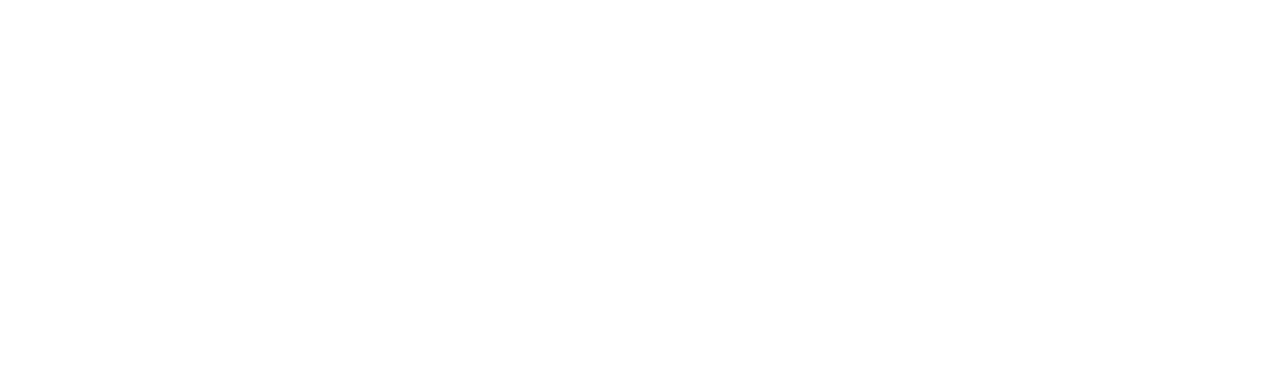
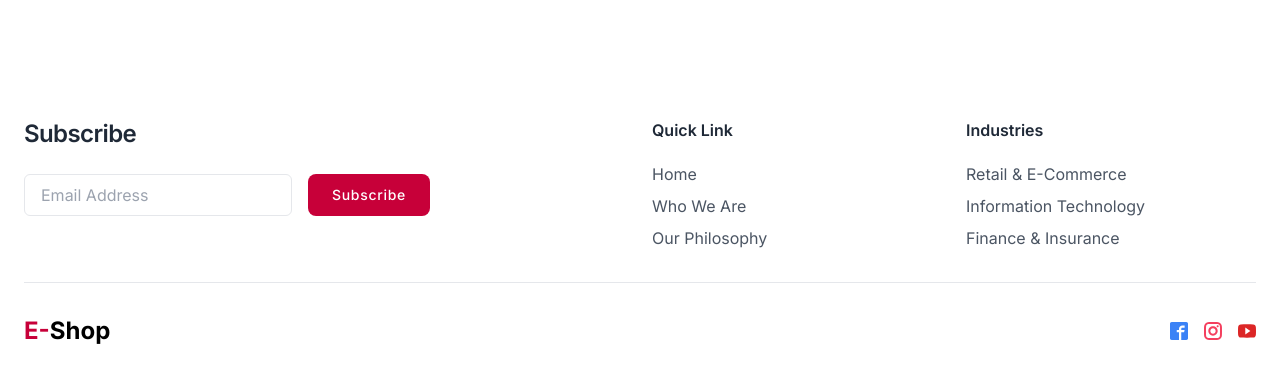
Before and after one commit to azizul96/e-commerce, a Next.js app: page / in a window 1280 px wide. Shown: the part 1732-2114 px from the top of the page. Before the commit the page ends 1762 px from the top, so only its background shows below. Built offline with nearby package versions, Linux system fonts and the light colour scheme; no server answers; the database is empty.

Commit message:
footer added

```diff
--- a/src/app/layout.js
+++ b/src/app/layout.js
@@ -4,6 +4,7 @@
 import Navbar from "@/components/Navbar/Navbar";
 import { ToastContainer } from "react-toastify";
 import 'react-toastify/dist/ReactToastify.css';
+import Footer from "@/components/Footer/Footer";
 
 const inter = Inter({ subsets: ["latin"] });
 
@@ -18,7 +19,8 @@
       <body className={inter.className}>
         <GlobalState>
           <Navbar/>
-          <main className="flex min-h-screen flex-col ">{children}</main>
+            <main className="flex min-h-screen flex-col ">{children}</main>
+          <Footer/>
         </GlobalState>
         <ToastContainer
           position="top-right"
--- a/src/app/page.js
+++ b/src/app/page.js
@@ -50,8 +50,8 @@
             </button>
           </div>
           <div className="hidden lg:mt-0 lg:col-span-5 lg:flex">
-            <img
-              src="https://i.ibb.co/hCssBf2/IMM-done-30.jpg"
+            <img className="rounded-lg"
+              src="https://i.ibb.co/XJ6BhNX/main.jpg"
               alt="Explore Shop Collection"
             />
           </div>
@@ -120,7 +120,7 @@
             <li>
               <div className="relative block group">
                 <img
-                  src="https://images.unsplash.com/photo-1618898909019-010e4e234c55?ixlib=rb-4.0.3&ixid=MnwxMjA3fDB8MHxwaG90by1wYWdlfHx8fGVufDB8fHx8&auto=format&fit=crop&w=774&q=80"
+                  src="https://i.ibb.co/C8PgQQX/kids.jpg"
                   className="object-cover w-full aspect-square"
                 />
                 <div className="absolute inset-0 flex flex-col items-start justify-end p-6">
@@ -137,7 +137,7 @@
             <li>
               <div className="relative block group">
                 <img
-                  src="https://images.unsplash.com/photo-1624623278313-a930126a11c3?ixlib=rb-4.0.3&ixid=MnwxMjA3fDB8MHxwaG90by1wYWdlfHx8fGVufDB8fHx8&auto=format&fit=crop&w=774&q=80"
+                  src="https://i.ibb.co/hyzKFNj/women.jpg"
                   className="object-cover w-full aspect-square"
                 />
                 <div className="absolute inset-0 flex flex-col items-start justify-end p-6">
@@ -154,7 +154,7 @@
             <li className="lg:col-span-2 lg:col-start-2 lg:row-span-2 lg:row-start-1">
               <div className="relative block group">
                 <img
-                  src="https://images.unsplash.com/photo-1593795899768-947c4929449d?ixlib=rb-4.0.3&ixid=MnwxMjA3fDB8MHxwaG90by1wYWdlfHx8fGVufDB8fHx8&auto=format&fit=crop&w=2672&q=80"
+                  src="https://i.ibb.co/dfbYFPL/men.webp"
                   className="object-cover w-full aspect-square"
                 />
                 <div className="absolute inset-0 flex flex-col items-start justify-end p-6">
--- a/src/app/unauthorized-page/page.js
+++ b/src/app/unauthorized-page/page.js
@@ -8,8 +8,8 @@
         <div className="mx-auto mt-8 max-w-screen-xl px-4 sm:px-6 lg:px-8 ">
           <div className="bg-white shadow">
             <div className="px-4 py-6 sm:px-8 sm:py-10 flex flex-col gap-5">
-              <h1 className="font-bold text-lg">
-                You don't have access to view this page!
+              <h1 className="font-bold text-lg ">
+                You don't have access to view this page! &#128148;
               </h1>
             </div>
           </div>
--- a/src/components/CartModal/CartModal.js
+++ b/src/components/CartModal/CartModal.js
@@ -163,7 +163,9 @@
             Checkout
           </button>
           <div className="mt-6 flex justify-center text-center text-sm text-yellow-600">
-            <button type="button" className="font-medium text-grey">
+            <button type="button" className="font-medium text-grey"
+            onClick={()=> router.push("/product/listing/all-product")}
+            >
               Continue Shopping
               <span aria-hidden="true"> &rarr; </span>
             </button>
--- /dev/null
+++ b/src/components/Footer/Footer.js
@@ -0,0 +1,71 @@
+import Link from "next/link";
+import { ImFacebook2 } from "react-icons/im";
+import { GrInstagram } from "react-icons/gr";
+import { IoLogoYoutube } from "react-icons/io";
+
+
+const Footer = () => {
+  return (
+    <footer className="bg-white mt-10">
+      <div className="container px-6 py-12 mx-auto">
+          <div className="grid grid-cols-1 gap-6 sm:grid-cols-2 sm:gap-y-10 lg:grid-cols-4">
+              <div className="sm:col-span-2">
+                  <h1 className="max-w-lg text-xl font-semibold tracking-tight text-gray-800 xl:text-2xl dark:text-white">Subscribe</h1>
+
+                  <div className="flex flex-col mx-auto mt-6 space-y-3 md:space-y-0 md:flex-row">
+                      <input id="email" type="text" className="px-4 py-2 text-gray-700 bg-white border rounded-md dark:bg-gray-900 dark:text-gray-300 dark:border-gray-600 focus:border-blue-400 dark:focus:border-blue-300 focus:outline-none focus:ring focus:ring-opacity-40 focus:ring-blue-300" placeholder="Email Address"/>
+
+                      <button className="w-full px-6 py-2.5 text-sm font-medium tracking-wider text-white transition-colors duration-300 transform md:w-auto md:mx-4 focus:outline-none bg-[#c70039] rounded-lg hover:bg-gray-700 focus:ring focus:ring-gray-300 focus:ring-opacity-80">
+                          Subscribe
+                      </button>
+                  </div>
+              </div>
+
+              <div>
+                  <p className="font-semibold text-gray-800 dark:text-white">Quick Link</p>
+
+                  <div className="flex flex-col items-start mt-5 space-y-2">
+                      <a href="#" className="text-gray-600 transition-colors duration-300 dark:text-gray-300 dark:hover:text-blue-400 hover:underline hover:text-blue-500">Home</a>
+                      <a href="#" className="text-gray-600 transition-colors duration-300 dark:text-gray-300 dark:hover:text-blue-400 hover:underline hover:text-blue-500">Who We Are</a>
+                      <a href="#" className="text-gray-600 transition-colors duration-300 dark:text-gray-300 dark:hover:text-blue-400 hover:underline hover:text-blue-500">Our Philosophy</a>
+                  </div>
+              </div>
+
+              <div>
+                  <p className="font-semibold text-gray-800 dark:text-white">Industries</p>
+
+                  <div className="flex flex-col items-start mt-5 space-y-2">
+                      <a href="#" className="text-gray-600 transition-colors duration-300 dark:text-gray-300 dark:hover:text-blue-400 hover:underline hover:text-blue-500">Retail & E-Commerce</a>
+                      <a href="#" className="text-gray-600 transition-colors duration-300 dark:text-gray-300 dark:hover:text-blue-400 hover:underline hover:text-blue-500">Information Technology</a>
+                      <a href="#" className="text-gray-600 transition-colors duration-300 dark:text-gray-300 dark:hover:text-blue-400 hover:underline hover:text-blue-500">Finance & Insurance</a>
+                  </div>
+              </div>
+          </div>
+
+          <hr className="my-6 border-gray-200 md:my-8 dark:border-gray-700"/>
+
+          <div className="flex items-center justify-between">
+              <Link href="/">
+                <span className="self-center text-2xl font-bold whitespace-nowrap"><span className="text-[#C70039]">E-</span>Shop</span>
+              </Link>
+
+              <div className="flex -mx-2">
+                  <a href="#" className="mx-2 transition-colors duration-300 dark:text-gray-300 text-lg text-blue-500" aria-label="Facebook">
+                      <ImFacebook2/>
+                  </a>
+
+                  <a href="#" className="mx-2 transition-colors duration-300 dark:text-gray-300 text-lg text-rose-500" aria-label="Facebook">
+                      <GrInstagram/>
+                  </a>
+
+                  <a href="#" className="mx-2  transition-colors duration-300 dark:text-gray-300 text-lg text-red-600" aria-label="YouTube">
+                      <IoLogoYoutube/>
+                  </a>
+              </div>
+          </div>
+      </div>
+  </footer>
+  );
+};
+
+export default Footer;
```
